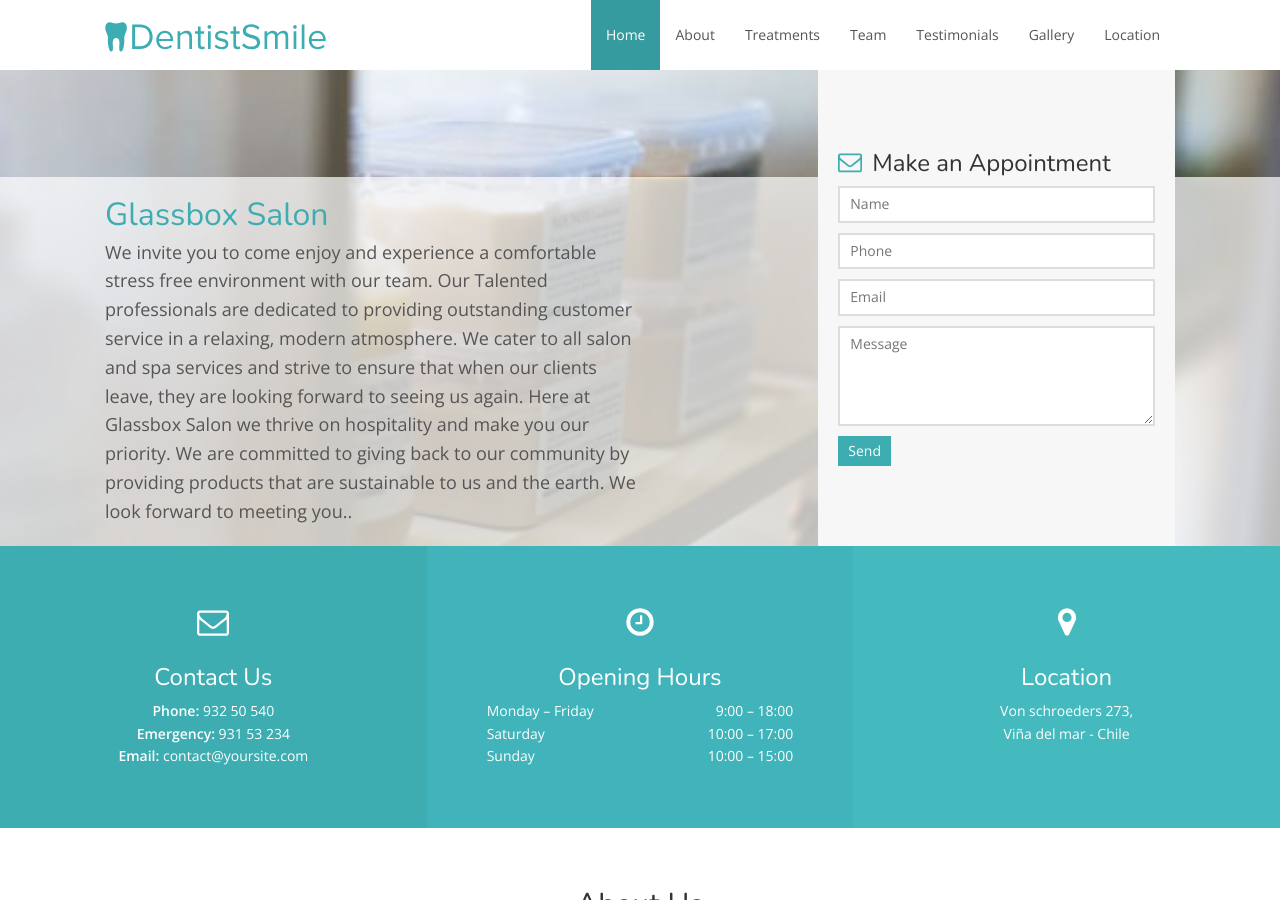
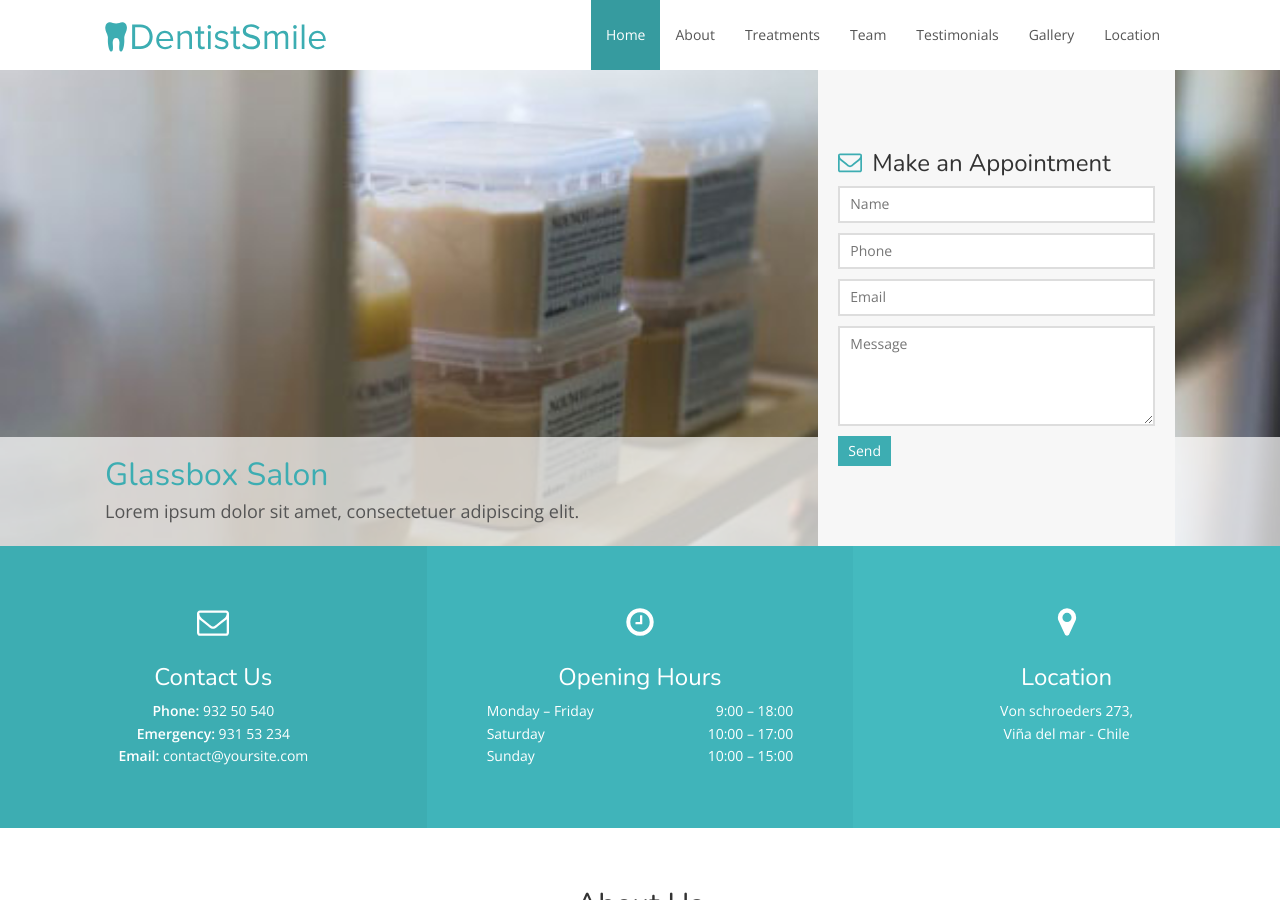
Before and after one commit to jtoste30/jtoste30.github.io, a Jekyll site: the page built from index.html, in a window 1280 px wide and 900 px high. Built offline with Jekyll 4.4.1, drawn with Linux system fonts in a browser that asks for light colours; nearby versions of some CDN libraries.

Commit message:
Update _config.yml

```diff
--- a/_config.yml
+++ b/_config.yml
@@ -9,8 +9,7 @@ logo_url: svg/min/logo.svg
 hero:
     hero_img: hero.jpg
     hero_title: Glassbox Salon
-    hero_description: We invite you to come enjoy and experience a comfortable stress free environment with our team. Our Talented professionals are dedicated to providing outstanding customer service in a relaxing, modern atmosphere. We cater to all salon and spa services and strive to ensure that when our clients leave, they are looking forward to seeing us again. Here at Glassbox Salon we thrive on hospitality and make you our priority. We are committed to giving back to our community by providing products that are sustainable to us and the earth. We look forward to meeting you..
-
+    hero_description: Lorem ipsum dolor sit amet, consectetuer adipiscing elit.
 # Contact form
 api_token: # Enter API token here
 
```
